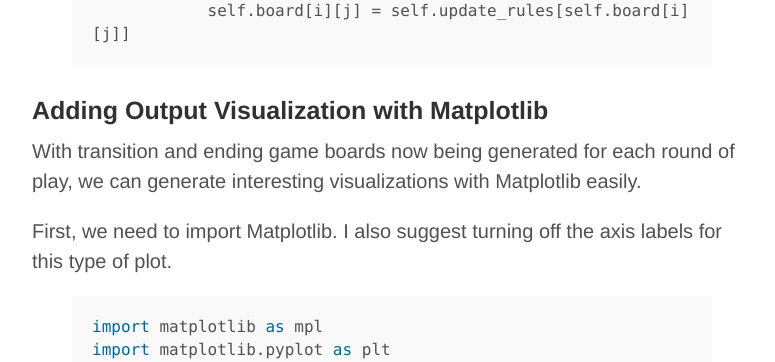
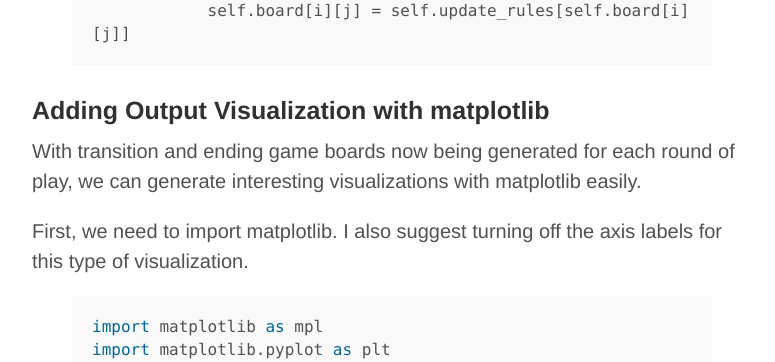
Before and after one commit to jonathanmann/jonathanmann.github.io, a Jekyll site: the page built from _posts/2015-10-18-plotting-game-of-life-with-matplot-lib.md, in a window 1280 px wide and 900 px high, scrolled down 1226 px. Shown: the part 164-526 px from the top of the window, without its empty margins (248-1023 px from the left). Built offline with Jekyll 4.4.1, drawn with Linux system fonts in a browser that asks for light colours; comment, search, counter and statistics services are not loaded; some of the changed text lies outside the part shown.

```diff
--- a/_posts/2015-10-18-plotting-game-of-life-with-matplot-lib.md
+++ b/_posts/2015-10-18-plotting-game-of-life-with-matplot-lib.md
@@ -38,11 +38,11 @@
             self.board[i][j] = self.update_rules[self.board[i][j]]
 {% endhighlight %}
 
-### Adding Output Visualization with Matplotlib
+### Adding Output Visualization with matplotlib
 
-With transition and ending game boards now being generated for each round of play, we can generate interesting visualizations with Matplotlib easily.
+With transition and ending game boards now being generated for each round of play, we can generate interesting visualizations with matplotlib easily.
 
-First, we need to import Matplotlib. I also suggest turning off the axis labels for this type of plot.
+First, we need to import matplotlib. I also suggest turning off the axis labels for this type of visualization.
 
 {% highlight py %}
 import matplotlib as mpl
```
Also changed, not shown: other parts of _posts/2015-10-18-plotting-game-of-life-with-matplot-lib.md (+1 -1 lines).
